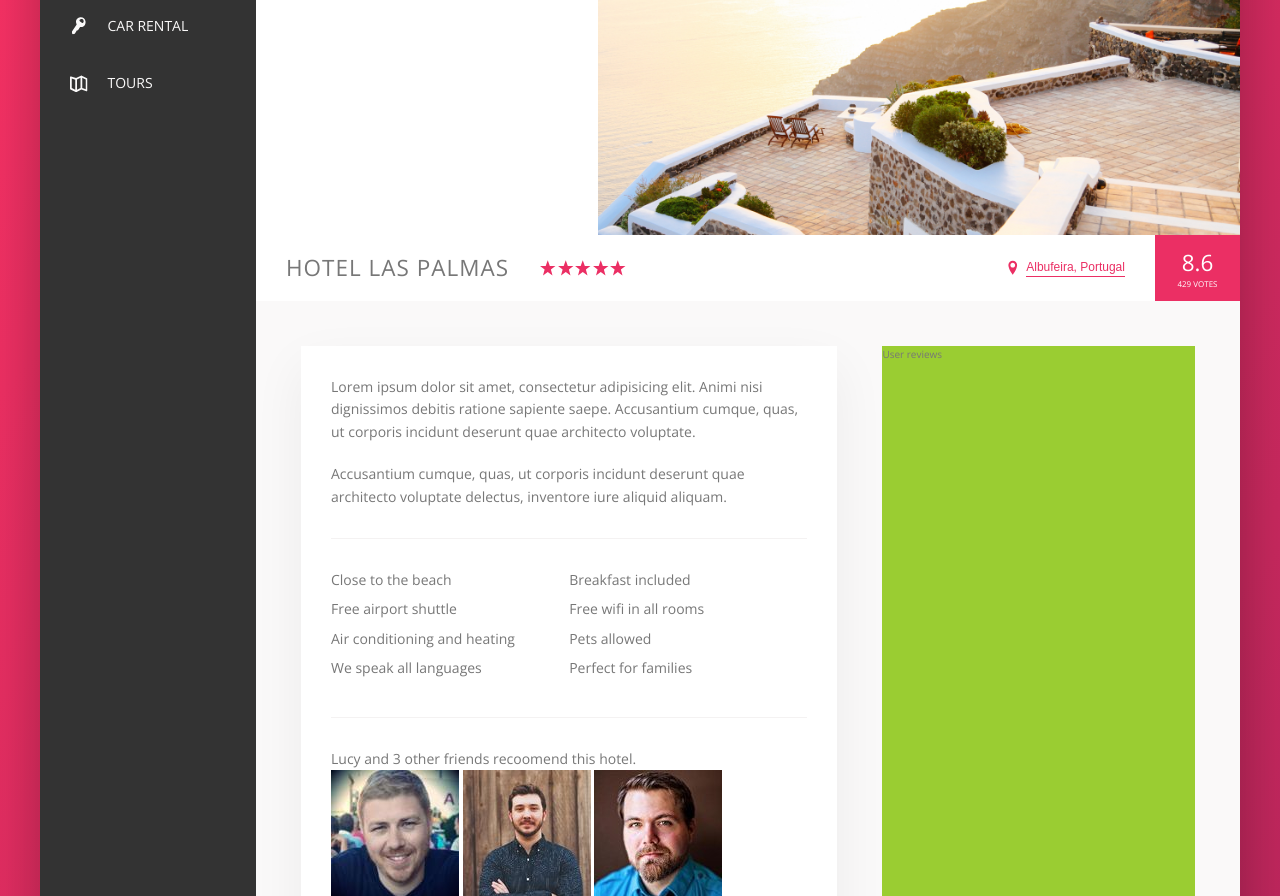
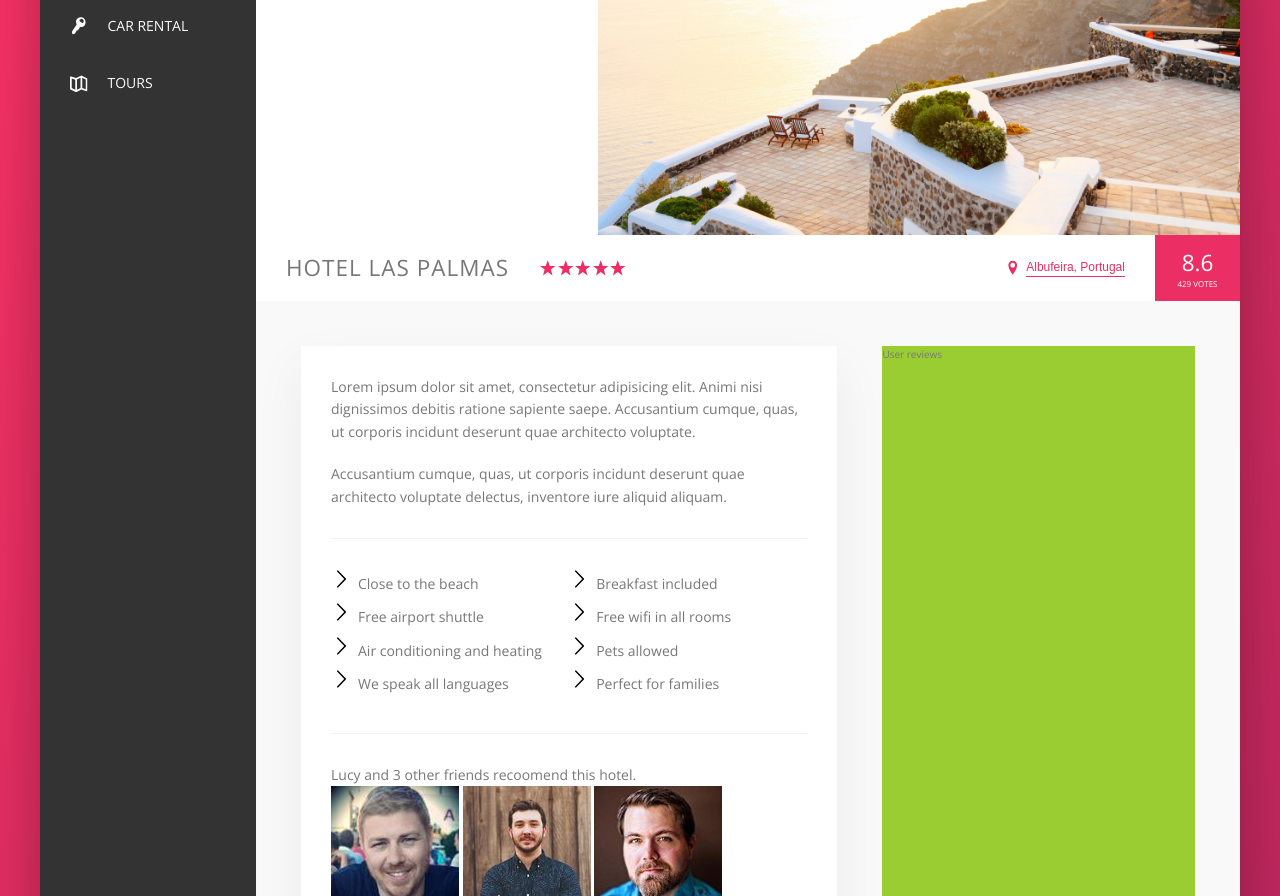
Before and after one commit to rnorman24/Trillo, a website: page index.html in a window 1280 px wide. Shown: the part 300-1196 px from the top of the page. Drawn offline with nearby package versions, Linux system fonts and the light colour scheme.

```diff
--- a/sass/_components.scss
+++ b/sass/_components.scss
@@ -320,6 +320,15 @@
     flex: 0 0 50%;
     margin-bottom: .7rem;
   }
+
+  &__item::before {
+    content: "";
+    display: inline-block;
+    height: 2rem;
+    width: 2rem;
+    margin-right: .7rem;
+    background-image: url(../img/chevron-thin-right.svg);
+  }
 }
 
 
```
Also changed, not shown: css/style.css.
